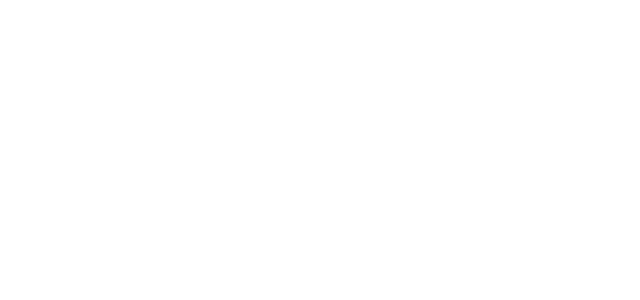
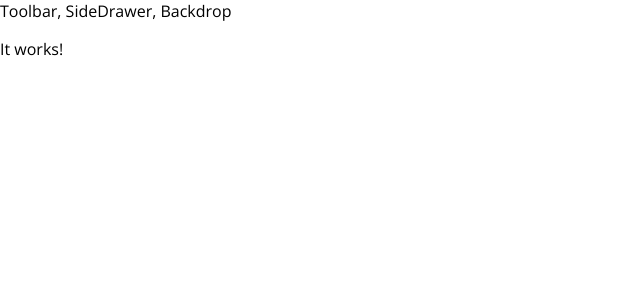
Before and after one commit to Zinzidane/burger-app, a React app: page / in a window 1280 px wide. Shown: the top 300 px of the page, without its empty margins (0-640 px from the left). Built offline with nearby package versions, Linux system fonts and the light colour scheme.

Commit message:
Add layout component and add font

```diff
--- a/src/App.js
+++ b/src/App.js
@@ -1,10 +1,13 @@
 import React, { Component } from 'react';
+import Layout from './components/Layout/Layout';
 
 class App extends Component {
   render() {
     return (
       <div>
-
+        <Layout>
+          <p>It works!</p>
+        </Layout>
       </div>
     );
   }
--- /dev/null
+++ b/src/components/Layout/Layout.js
@@ -0,0 +1,13 @@
+import React from 'react';
+import Aux from '../../hoc/Auxilary';
+
+const layout = ( props ) => (
+  <Aux>
+    <div>Toolbar, SideDrawer, Backdrop</div>
+    <main>
+      {props.children}
+    </main>
+  </Aux>
+);
+
+export default layout;
--- /dev/null
+++ b/src/hoc/Auxilary.js
@@ -0,0 +1,3 @@
+const auxilary = (props) => props.children;
+
+export default auxilary;
--- a/src/index.css
+++ b/src/index.css
@@ -1,5 +1,5 @@
 body {
   margin: 0;
   padding: 0;
-  font-family: sans-serif;
+  font-family: "Open Sans", sans-serif;
 }
```
